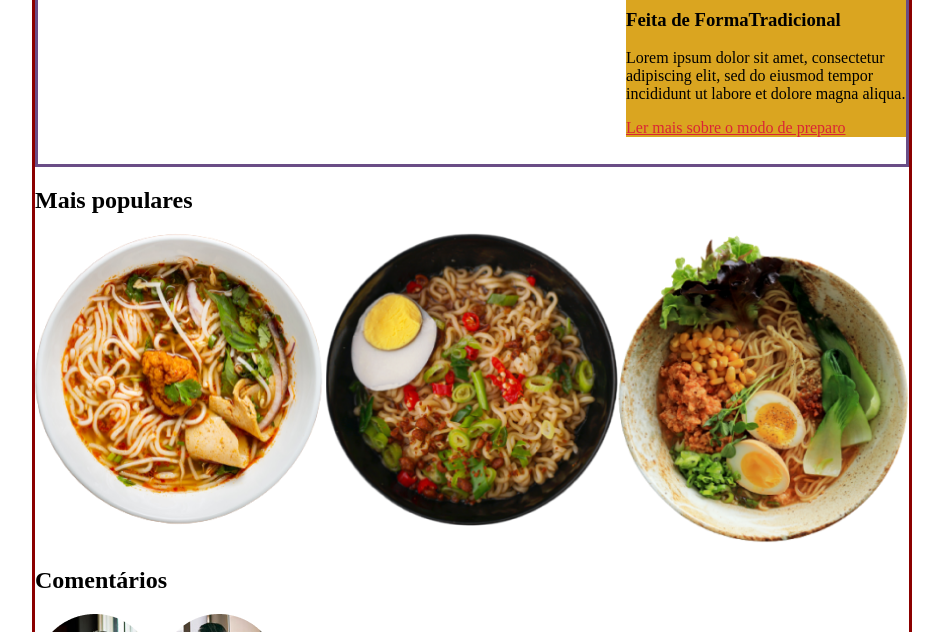
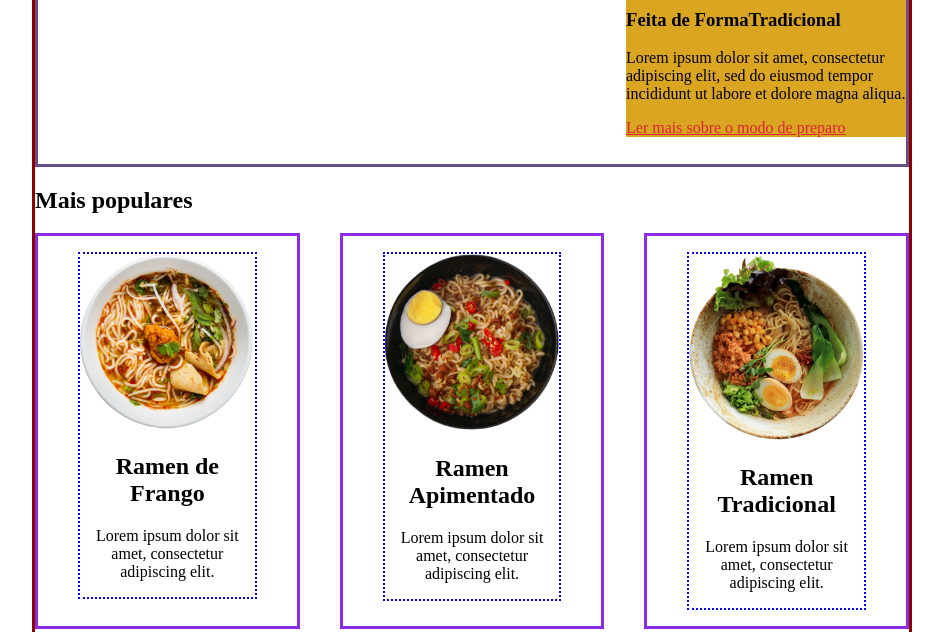
Before and after one commit to GabrielRodriguesD/site-food-flexbox, a plain HTML site: page index.html in a window 1280 px wide. Shown: the part 344-976 px from the top of the page, without its empty margins (168-1111 px from the left). Drawn offline with Linux system fonts and the light colour scheme.

Commit message:
added: div sections e figures adicionas para card 3

```diff
--- a/index.html
+++ b/index.html
@@ -57,20 +57,34 @@
     <h2>Mais populares</h2>
         <section class="card-3">
             <section>
-
-            <img src="/img/imgPrato1.png" alt="">
-            <div></div>
+                <figure>
+                    <img src="/img/imgPrato1.png" alt="">
+                    <h2>Ramen de Frango</h2>
+                    <p>Lorem ipsum dolor sit amet, consectetur adipiscing elit.</p>
+                </figure>
+                <div></div>
 
             </section>
 
             <section>
-
-            <img src="/img/imgPrato2.png" alt="">
+              <figure>
+                <img src="/img/imgPrato2.png" alt="">
+                <h2>Ramen Apimentado</h2>
+                <p>Lorem ipsum dolor sit amet, consectetur adipiscing elit.</p>
+            </figure>
+            <div></div>
+              </figure>
             </section>
 
             <section>
+              <figure>
+                  <img src="/img/imgPrato3.png" alt="">
+                  <h2>Ramen Tradicional</h2>
+                    <p>Lorem ipsum dolor sit amet, consectetur adipiscing elit.</p>
+                </figure>
+                <div></div>
 
-            <img src="/img/imgPrato3.png" alt="">
+              </figure>
             </section>
         </section>
 
--- a/style.css
+++ b/style.css
@@ -162,17 +162,38 @@ body{
 
 .card-3{
   display:flex;
-
+  /* justify-content: space-between; */
+  gap: 40px;
 }
 
 .card-3>section{
-  width: 100%;
+    border: solid blueviolet;
+    width: 100%;
 }
 
 .card-3 img{
   width:100%;
 }
 
+.card-3 h2{
+    text-align: center;
+}
+.card-3 p{
+    text-align: center;
+}
+
+.card-3 figure{
+    border: dotted 2px blue;
+    /* position: relative; */
+}
+
+/* .card-3 div{
+    height: 100%;
+    width: 100%;
+    background-color: gray;
+    border-radius: 25px;
+    /* position: absolute; */
+} */
 
 
 /*-- 3 pratos------------------------*/
```
